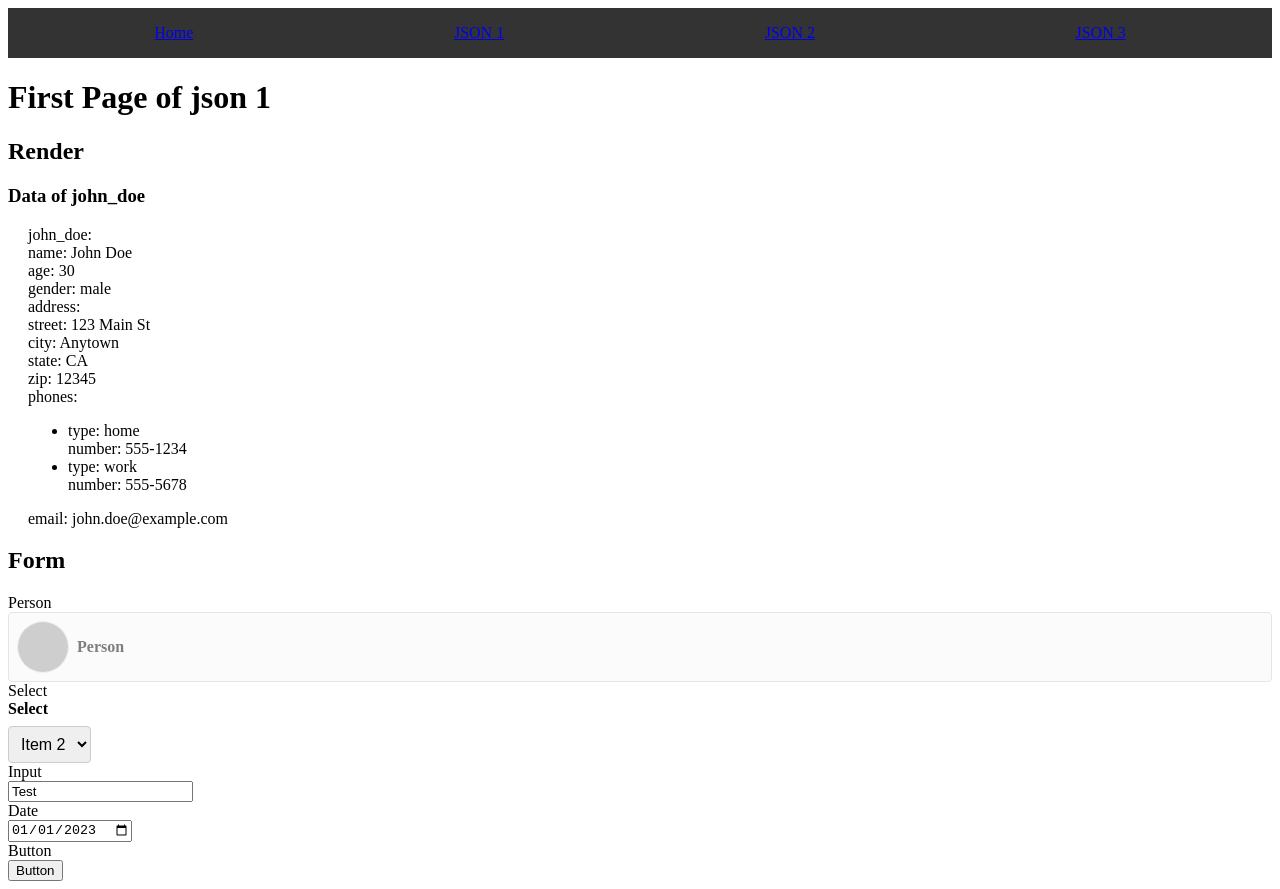
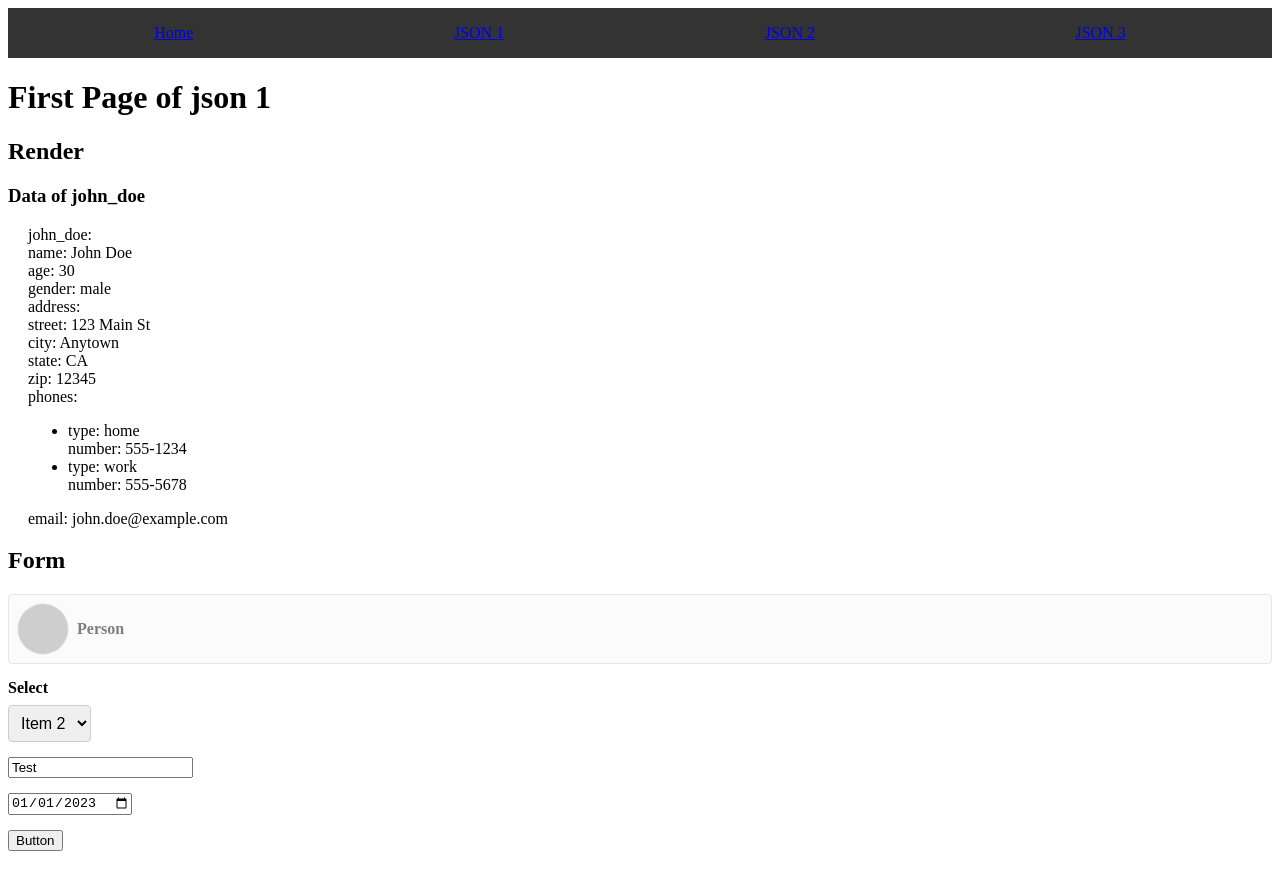
Before and after one commit to Miamer/project_vue.3.12, a Vue app: page /page/json1 in a window 1280 px wide. Built offline with nearby package versions, Linux system fonts and the light colour scheme; grey boxes are pictures that could not be loaded.

Commit message:
feat(flatten object): after test, genereric component with margin bottom

```diff
--- a/src/components/DynamicForm.vue
+++ b/src/components/DynamicForm.vue
@@ -13,9 +13,11 @@ const props = defineProps({
 </script>
 
 <template>
+
   <div v-for="component in props.domStructureAndValueForm" :key="component.reference">
-    <div>{{ component.label }}</div>
+
     <component
+      class="generic-component"
       :is="resolveComponent(component.type)"
       :type="component.type"
       :reference="component.reference"
@@ -56,4 +58,7 @@ function resolveComponent(type) {
 </script>
 
 <style scoped>
+.generic-component {
+  margin-bottom: 15px;
+}
 </style>
```
